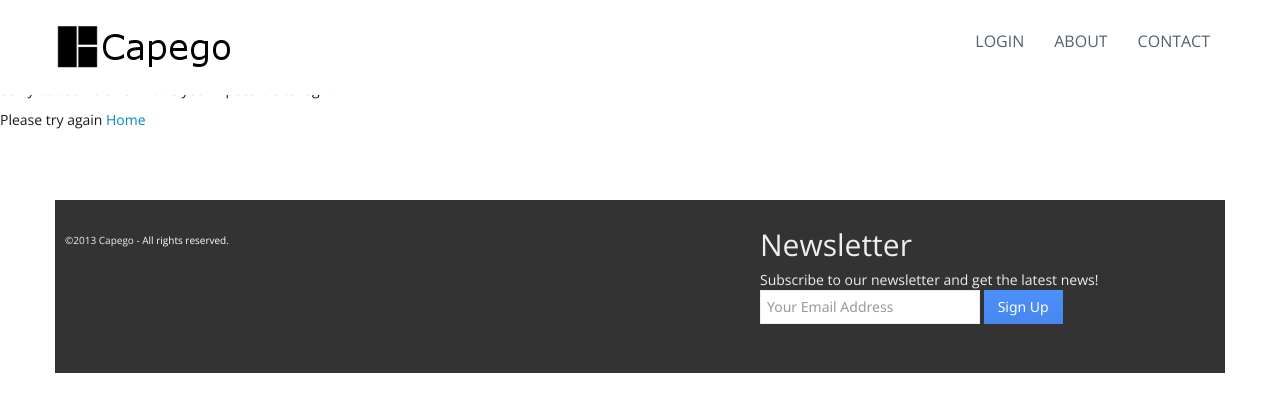
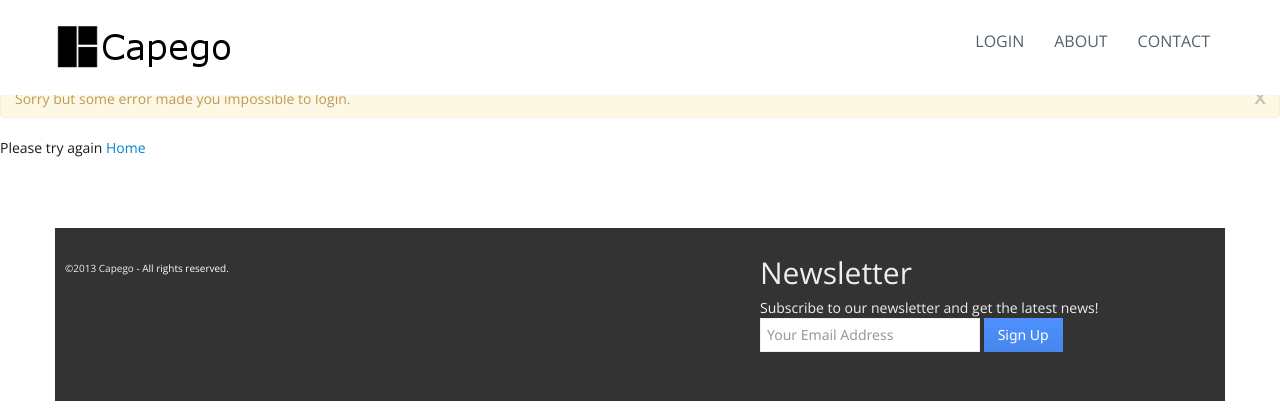
Before and after one commit to deccico/capego, a Django app: template capego/templates/error.html in a window 1280 px wide. Shown: the top 420 px of the page. Run offline with Django 3.2, Linux system fonts and the light colour scheme; the template is opened without the code that fills it, so the values that code supplies are empty; some libraries are stand-ins or nearby versions.

Commit message:
enhacing error message

```diff
--- a/capego/templates/error.html
+++ b/capego/templates/error.html
@@ -4,17 +4,18 @@
 
 {% block content %}
 <div>
-  <p>Sorry but some error made you impossible to login.</p>
-
-  {% if messages %}
+    <div class='alert'>
+        <button class='close' data-dismiss='alert'>x</button>
+        Sorry but some error made you impossible to login. </div>
+    {% if messages %}
     {% for msg in messages %}
         <p class="error">{{ msg.message }} ({{ msg.extra_tags }})</p>
     {% endfor %}
-  {% endif %}
-  {% if error_msg %}
+    {% endif %}
+    {% if error_msg %}
     <p>Details:</p>
     <p class="error">{{ error_msg }}</p>
-  {% endif %}
+    {% endif %}
 
   <p>Please try again <a href="/">Home</a></p>
 </div>
```
